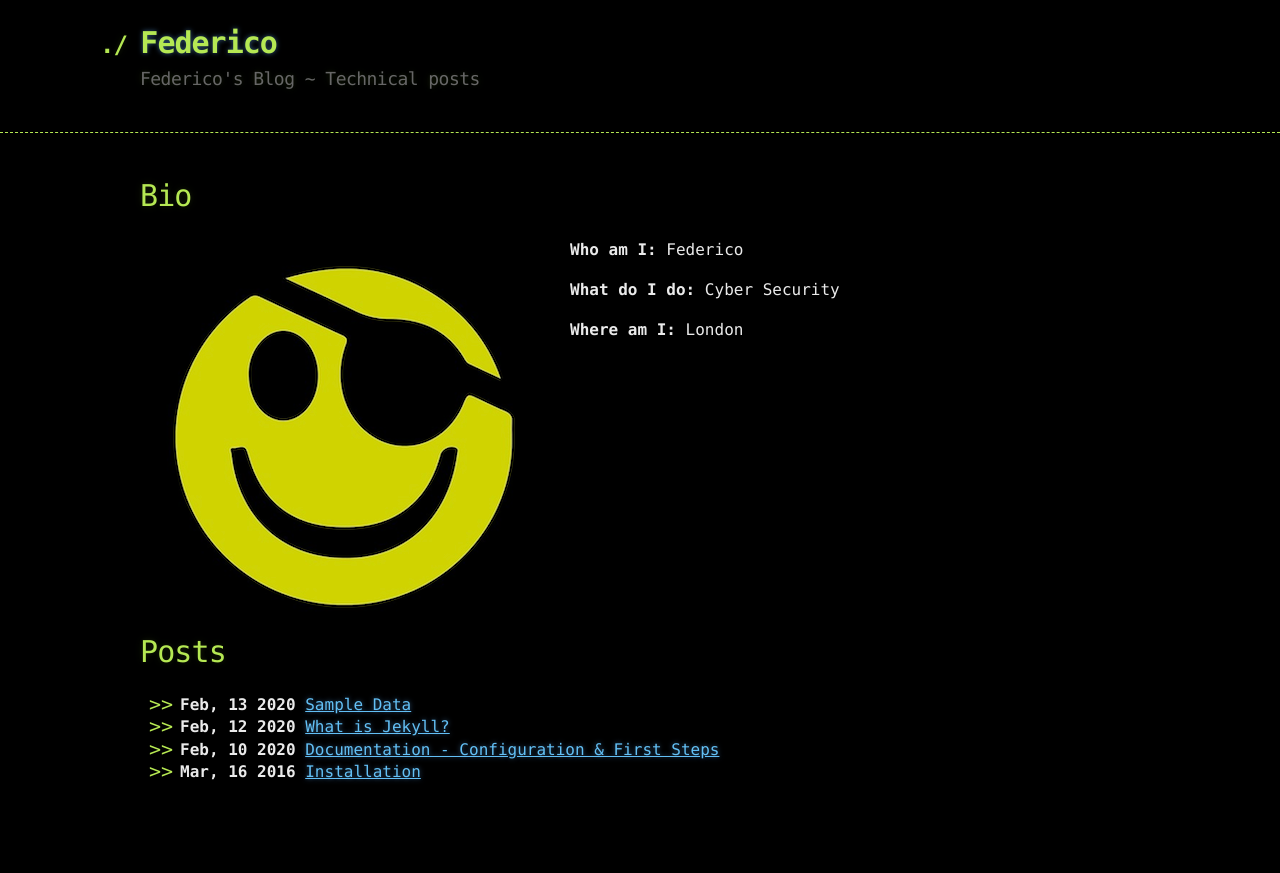
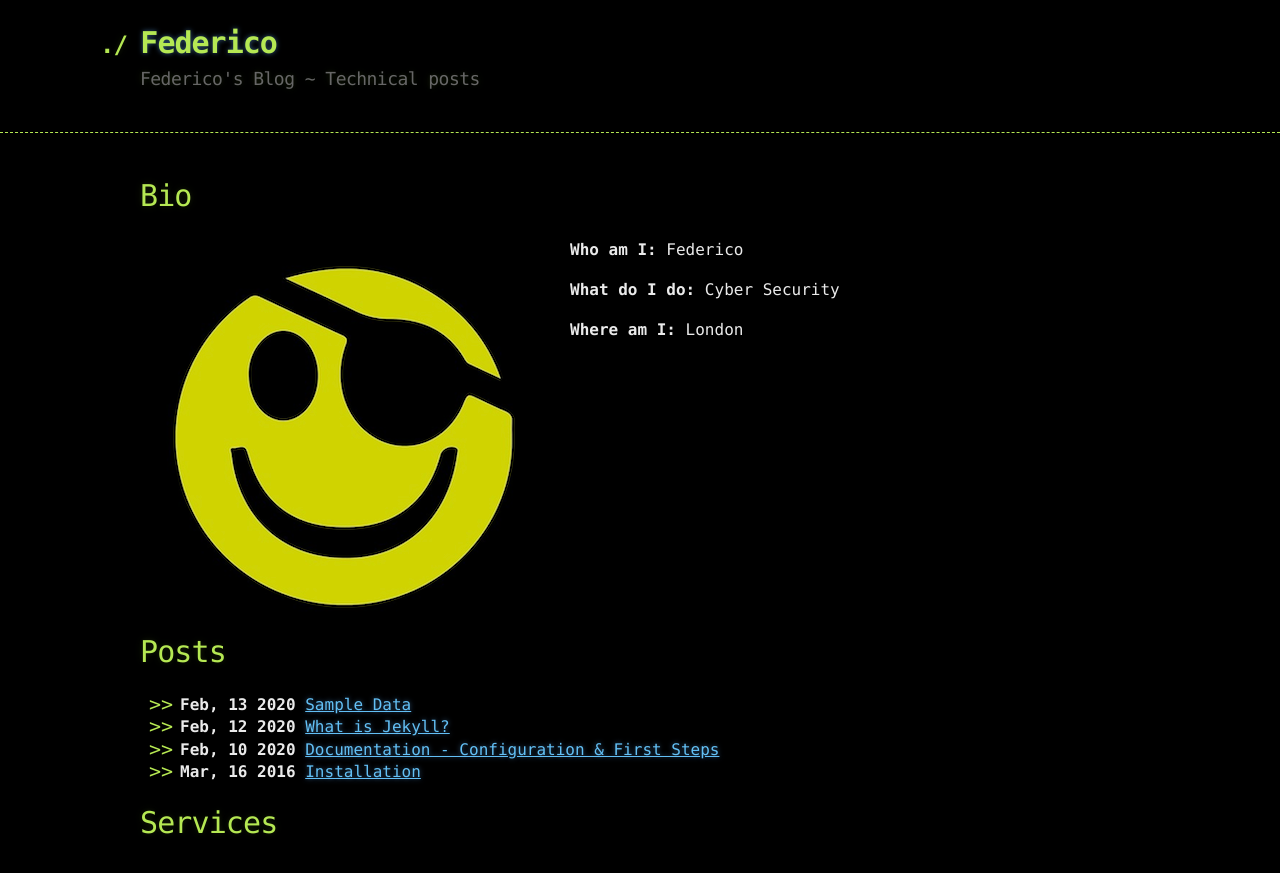
Before and after one commit to federico22285/federico.github.io, a Jekyll site: the page built from index.html, in a window 1280 px wide. Shown: the top 873 px of the page. Built offline with Jekyll 4.4.1, drawn with Linux system fonts in a browser that asks for light colours.

Commit message:
look and feel

```diff
--- a/index.html
+++ b/index.html
@@ -13,3 +13,4 @@ layout: default
     	<li><strong>{{ post.date | date: '%b, %d %Y' }}</strong> <a href="{{ post.url | prepend: site.baseurl }}">{{ post.title }}</a></li>
     {% endfor %}
 </ul>
+<h1 id="services">Services</h1>
```
Also changed, not shown: 1 other file.
